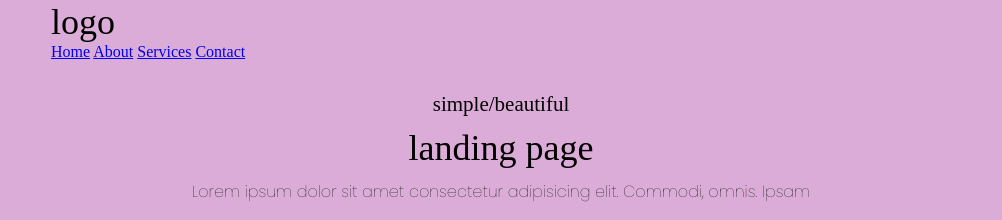
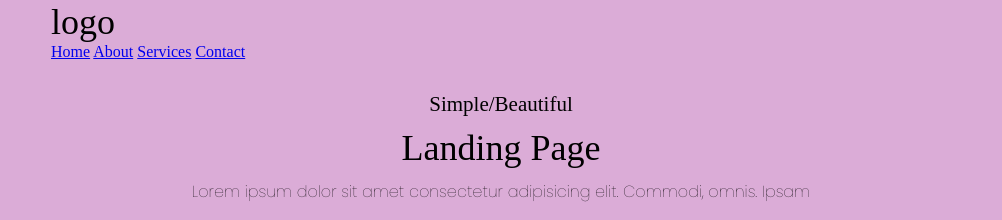
Before and after one commit to arlette-pro/mini_project2, a plain HTML site: page index.html in a window 1280 px wide. Shown: the top 220 px of the page, without its empty margins (139-1141 px from the left). Drawn offline with Linux system fonts and the light colour scheme.

Commit message:
first commit2

```diff
--- a/index.html
+++ b/index.html
@@ -24,8 +24,8 @@
  </nav>
 </header>
 <section class="hero container">
-    <h3> simple/beautiful</h3>
-    <h1>landing page</h1>
+    <h3> Simple/Beautiful</h3>
+    <h1>Landing Page</h1>
     <p>Lorem ipsum dolor sit amet consectetur adipisicing elit. Commodi, omnis. Ipsam <br>
         impedit aliquam quia aperiam aspernatur ex ducimus maiores repellat velit hic laudantium commodi vel, debitis sit nobis quis excepturi?</p>
     <a href="Register.html" class="btn btn-alt">start learning</a>
```
Also changed, not shown: 1 other file.
